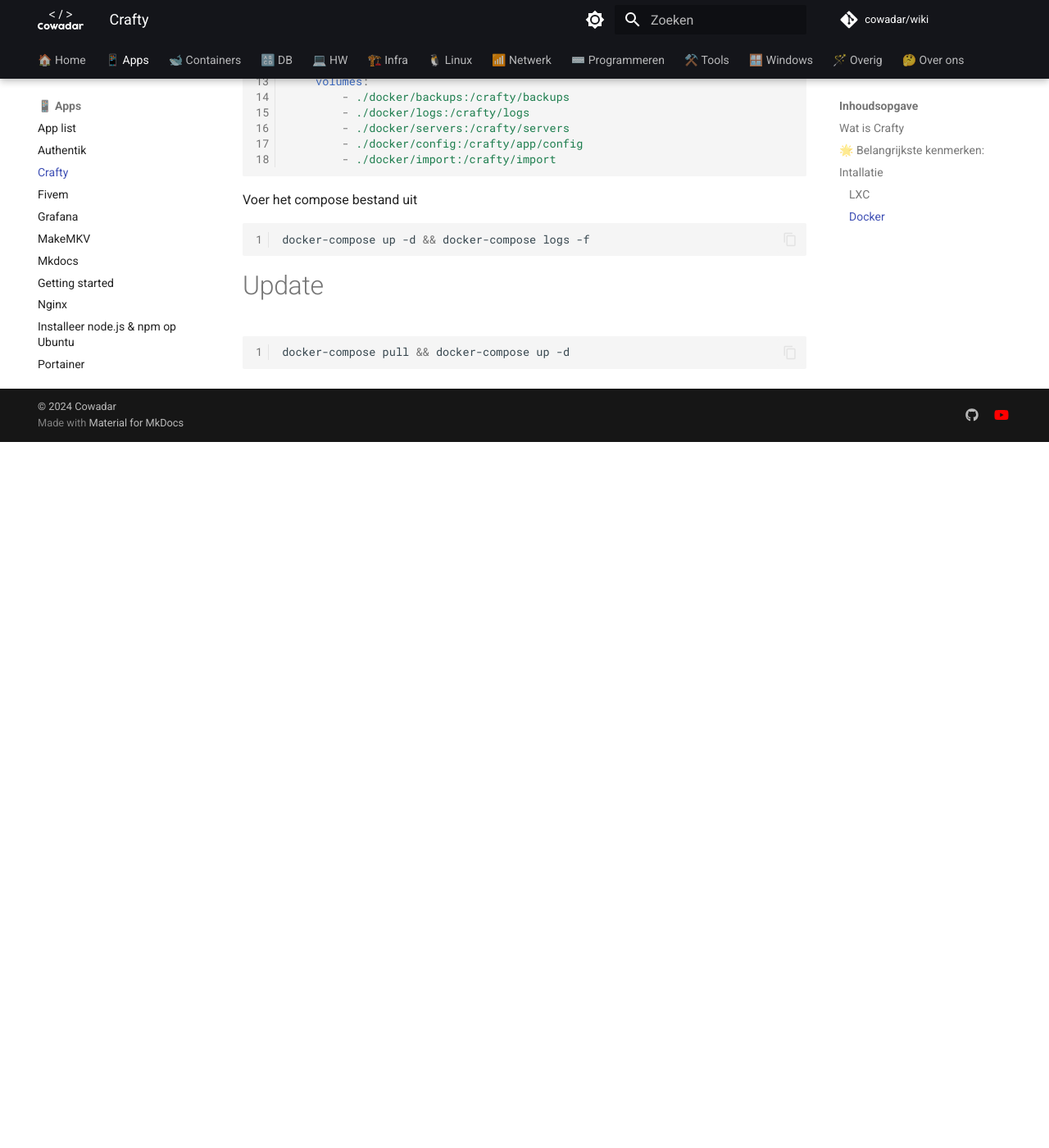
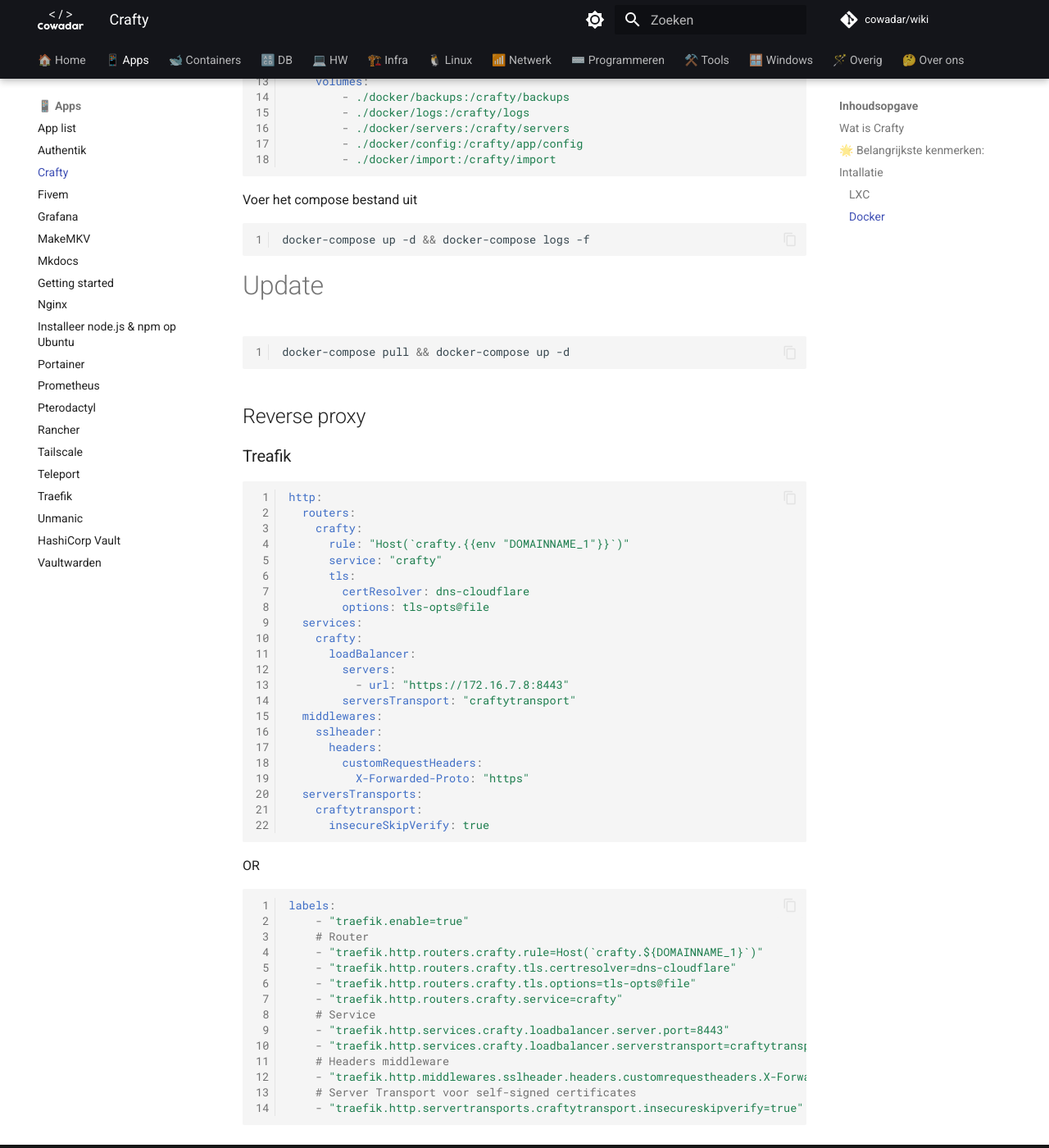
Before and after one commit to cowadar/wiki, an MkDocs documentation site: the page built from docs/apps/crafty-controller.md, in a window 1280 px wide and 1400 px high, scrolled down 1311 px. Shown: the whole window at 82% size. Built offline with MkDocs 1.6.1 and Material for MkDocs 9.7.7, drawn with Linux system fonts in a browser that asks for light colours; comment, search, counter and statistics services are not loaded; before the commit the page ends 1850 px from its top, so only the background shows below that.

Commit message:
add crafty page

````diff
--- a/docs/apps/crafty-controller.md
+++ b/docs/apps/crafty-controller.md
@@ -56,3 +56,48 @@
 ```bash
 docker-compose pull && docker-compose up -d
 ```
+
+## Reverse proxy
+### Treafik
+
+```yml
+http:
+  routers:
+    crafty:
+      rule: "Host(`crafty.{{env "DOMAINNAME_1"}}`)"
+      service: "crafty"
+      tls:
+        certResolver: dns-cloudflare
+        options: tls-opts@file
+  services:
+    crafty:
+      loadBalancer:
+        servers:
+          - url: "https://172.16.7.8:8443"
+        serversTransport: "craftytransport"
+  middlewares:
+    sslheader:
+      headers:
+        customRequestHeaders:
+          X-Forwarded-Proto: "https"
+  serversTransports:
+    craftytransport:
+      insecureSkipVerify: true
+```
+OR
+```yml
+labels:
+    - "traefik.enable=true"
+    # Router
+    - "traefik.http.routers.crafty.rule=Host(`crafty.${DOMAINNAME_1}`)"
+    - "traefik.http.routers.crafty.tls.certresolver=dns-cloudflare"
+    - "traefik.http.routers.crafty.tls.options=tls-opts@file"
+    - "traefik.http.routers.crafty.service=crafty"
+    # Service
+    - "traefik.http.services.crafty.loadbalancer.server.port=8443"
+    - "traefik.http.services.crafty.loadbalancer.serverstransport=craftytransport"
+    # Headers middleware
+    - "traefik.http.middlewares.sslheader.headers.customrequestheaders.X-Forwarded-Proto=https"
+    # Server Transport voor self-signed certificates
+    - "traefik.http.servertransports.craftytransport.insecureskipverify=true"
+```
````
